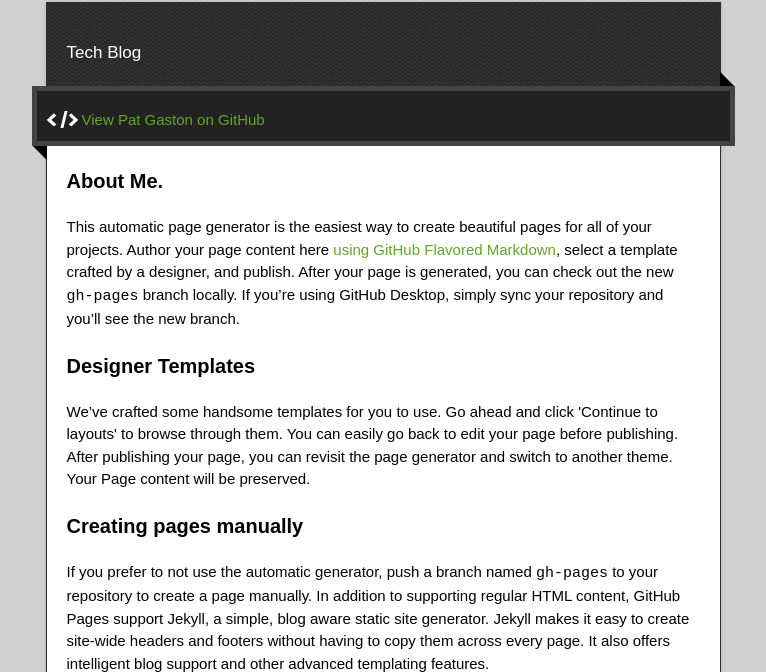
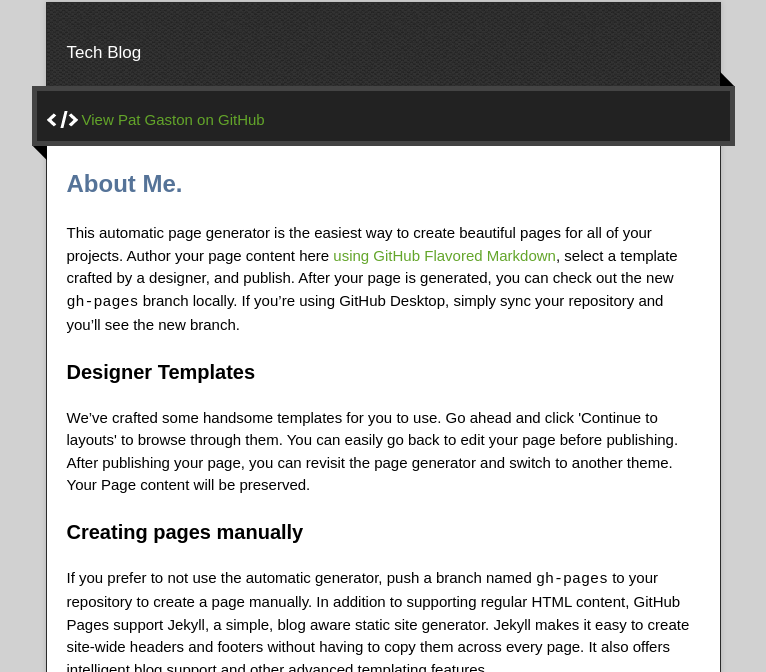
Before and after one commit to PatGaston3/PatGaston3.github.io, a plain HTML site: page index.html in a window 1280 px wide. Shown: the part 128-800 px from the top of the page, without its empty margins (257-1023 px from the left). Drawn offline with nearby package versions, Linux system fonts and the light colour scheme.

Commit message:
Update index.html

```diff
--- a/index.html
+++ b/index.html
@@ -34,8 +34,8 @@
         <span class="blc"></span><span class="trc"></span>
         </div>
         <article class="markdown-body">
-          <h3 align: center>
-<a id="welcome-to-github-pages" class="anchor" href="#welcome-to-github-pages" aria-hidden="true"><span aria-hidden="true" class="octicon octicon-link"></span></a>About Me.</h3>
+          <h2>
+<a id="welcome-to-github-pages" class="anchor" href="#welcome-to-github-pages" aria-hidden="true"><span aria-hidden="true" class="octicon octicon-link"></span></a>About Me.</h2>
 
 <p align: center>This automatic page generator is the easiest way to create beautiful pages for all of your projects. Author your page content here <a href="https://guides.github.com/features/mastering-markdown/">using GitHub Flavored Markdown</a>, select a template crafted by a designer, and publish. After your page is generated, you can check out the new <code>gh-pages</code> branch locally. If you’re using GitHub Desktop, simply sync your repository and you’ll see the new branch.</p>
 
```
